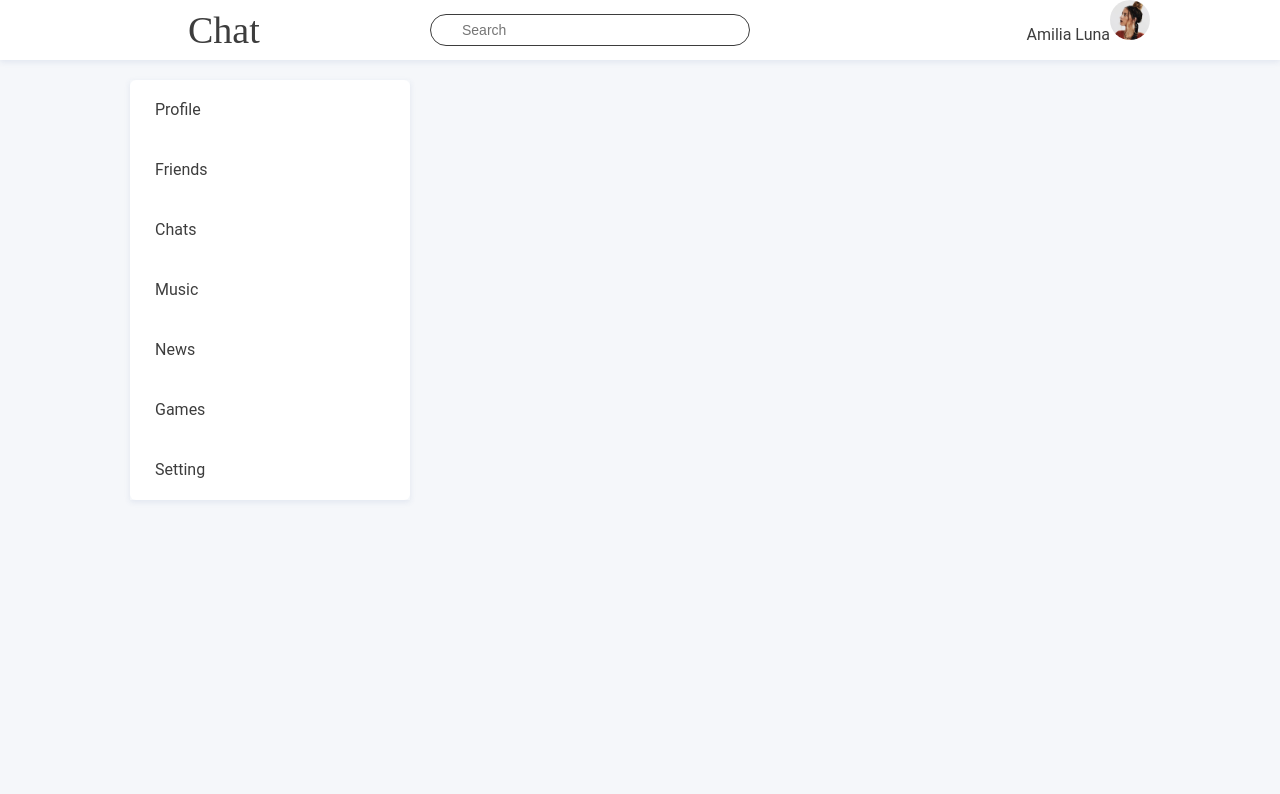
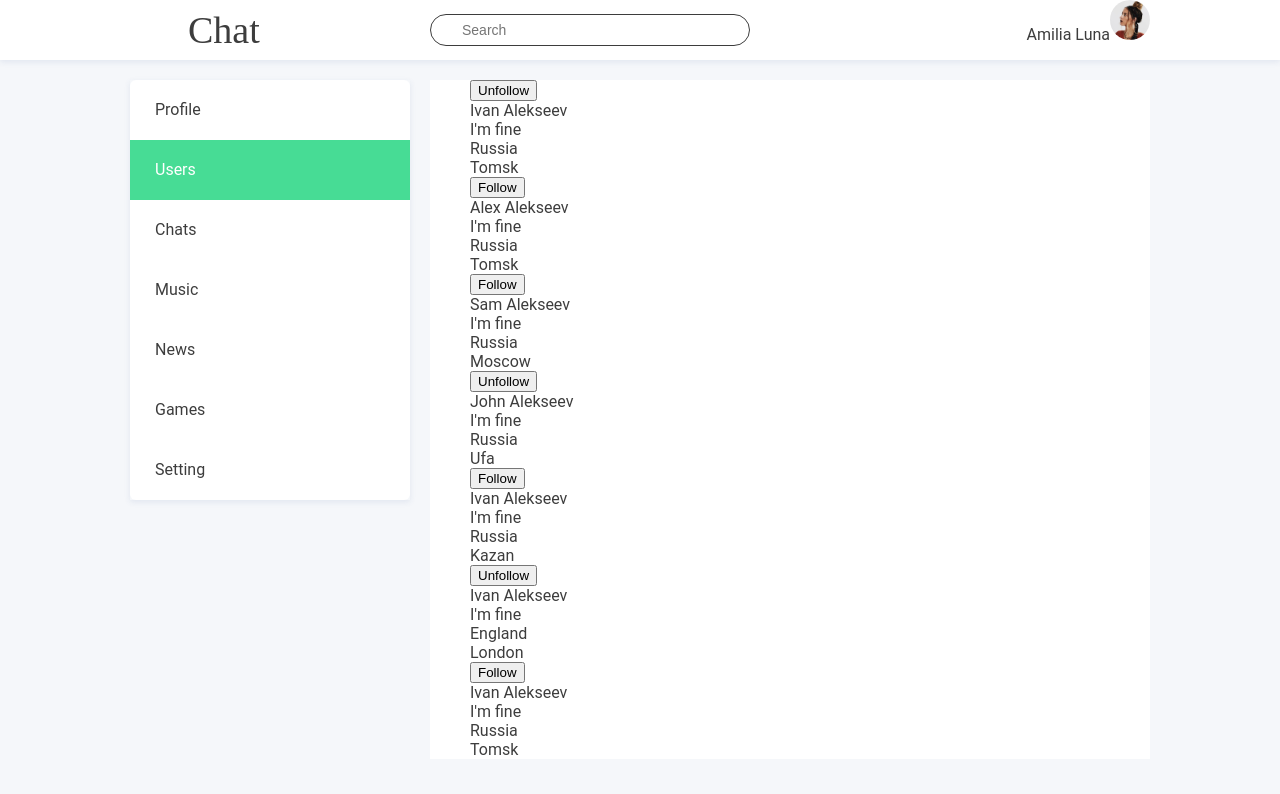
Before and after one commit to Lazzzlooo/my-app, a React (Create React App) app: page /users in a window 1280 px wide. Shown: the top 794 px of the page. Built offline with nearby package versions, Linux system fonts and the light colour scheme.

Commit message:
создание компоненты users, отрисовка списка пользователей

```diff
--- a/src/App.js
+++ b/src/App.js
@@ -6,6 +6,7 @@ import Sidemenu from "./components/Sidemenu/Sidemenu";
 import Profile from "./components/Profile/Profile";
 import Chats from "./components/Chats/Chats";
 import Posts from "./components/Posts/Posts";
+import UsersContainer from './components/Users/UsersContainer';
 
 
 function App(props) {
@@ -17,9 +18,10 @@ function App(props) {
         <ul className="box">
           <li className="box__item"><Sidemenu/></li>
           <li className="box__item">
+            <Route path='/profile' render={() => <Profile store={props.store}/>}/>
+            <Route path='/users' render={() => <UsersContainer />}/>
             <Route path='/chats' render={() => <Chats store={props.store}/>}/>
-            <Route path='/profile' render={() => <Profile store={props.store}/>}/>
-            <Route path='/feed' render={() => <Posts store={props.store}/>}/>
+            <div id='post'><Route  path='/feed' render={() => <Posts store={props.store}/>}/></div>
           </li>
         </ul>
 
--- a/src/App.scss
+++ b/src/App.scss
@@ -34,6 +34,15 @@ a {
   width: 720px;
   margin-bottom: 20px;
 
+  section {
+    background-color: #fff;
+  }
+
+  #post {
+    section {
+      background-color: transparent;
+    }
+  }
 
   &:first-child {
 
@@ -42,11 +51,3 @@ a {
     height: 100%;
   }
 }
-
-.box-profile {
-
-  li {
-    margin-bottom: 20px;
-
-  }
-}
--- a/src/components/Chats/Chats.jsx
+++ b/src/components/Chats/Chats.jsx
@@ -14,7 +14,7 @@ const Chats = (props) => {
     message={message.message} id={message.id}/></li>)
 
   return (
-    <div className={s.chats}>
+    <section className={s.chats}>
       <ul className={s.list}>
         <li className={s.item}><SearchForm/></li>
         {dialogElements}
@@ -27,7 +27,7 @@ const Chats = (props) => {
           <MessageFormContainer />
         </div>
       </div>
-    </div>
+    </section>
   )
 }
 
--- a/src/components/Chats/MessageForm/MessageForm.jsx
+++ b/src/components/Chats/MessageForm/MessageForm.jsx
@@ -3,7 +3,6 @@ import s from './MessageForm.module.scss';
 import IconAdd from "./Icons/IconAdd";
 import IconSend from "./Icons/IconSend";
 import TextareaAutosize from "react-autosize-textarea";
-
 
 const MessageForm = (props) => {
 // debugger;
--- a/src/components/Posts/Posts.jsx
+++ b/src/components/Posts/Posts.jsx
@@ -10,14 +10,14 @@ const Posts = (props) => {
     <Post id={post.id} postText={post.postText} likes={post.likes}
           comments={post.comments} shared={post.shared}/></li>)
   return (
-    <div>
+    <section>
       <div className={s.form}>
         <PostFormContainer/>
       </div>
       <ul className={s.list}>
         {postElements}
       </ul>
-    </div>
+    </section>
   );
 }
 
--- a/src/components/Profile/Profile.jsx
+++ b/src/components/Profile/Profile.jsx
@@ -6,7 +6,7 @@ import ProfileDescription from "./ProfileDescription/ProfileDescription";
 const Profile = (props) => {
   let state = props.store.getState().profilePage.user;
   return (
-    <div className={s.profile}>
+    <section className={s.profile}>
       <ul className={s.list}>
         <li className={s.item}>
           <ProfileCard firstName={state.firstName} lastName={state.lastName} job={state.job}/>
@@ -16,7 +16,7 @@ const Profile = (props) => {
                               website={state.website} isOnline={state.isOnline}/>
         </li>
       </ul>
-    </div>
+    </section>
   );
 }
 
--- a/src/components/Sidemenu/Sidemenu.jsx
+++ b/src/components/Sidemenu/Sidemenu.jsx
@@ -10,7 +10,7 @@ const Sidemenu = () => {
                     <NavLink to='/profile' activeClassName={s.active} className={s.link}>Profile</NavLink>
                 </li>
                 <li className={s.item}>
-                    <NavLink to='/friends' activeClassName={s.active} className={s.link}>Friends</NavLink>
+                    <NavLink to='/users' activeClassName={s.active} className={s.link}>Users</NavLink>
                 </li>
                 <li className={s.item}>
                     <NavLink to='/chats' activeClassName={s.active} className={s.link}>Chats</NavLink>
--- /dev/null
+++ b/src/components/Users/Users.jsx
@@ -0,0 +1,33 @@
+import React from 'react';
+import s from './Users.module.scss';
+
+
+const Users = (props) => {
+
+debugger;
+  return (
+    <section className={s.users}>
+      <ul>
+        {props.users.map(u => <div key={u.id}>
+          <span>
+            <div>
+            </div>
+            <div><button onClick={() => {props.toggleFollow(u.id)}}>{u.followed? 'Unfollow' : 'Follow'}</button></div>
+          </span>
+          <span>
+            <span>
+              <div>{u.firstName} {u.lastName}</div>
+              <div>{u.status}</div>
+            </span>
+            <span>
+              <div>{u.location.country}</div><div>{u.location.city}</div>
+            </span>
+          </span>
+        </div>)}
+
+      </ul>
+    </section>
+  )
+}
+
+export default Users;
--- /dev/null
+++ b/src/components/Users/UsersContainer.jsx
@@ -0,0 +1,23 @@
+import Users from './Users';
+import {connect} from 'react-redux';
+import {setUsersAC, toggleFollowAC} from '../../redux/users-reducer';
+
+let mapStateToProps = (state) => {
+  return {
+    users: state.usersPage.users
+  }
+}
+let mapDispatchToProps = (dispatch) => {
+  return {
+    toggleFollow: (userId) => {
+      dispatch(toggleFollowAC(userId))
+    },
+    setUsers: (users) => {
+      dispatch(setUsersAC(users))
+    },
+
+  }
+}
+
+
+export default connect(mapStateToProps, mapDispatchToProps)(Users);
--- a/src/redux/redux-store.js
+++ b/src/redux/redux-store.js
@@ -2,11 +2,13 @@ import {combineReducers, createStore} from "redux";
 import dialogsReducer from "./dialog-reducer";
 import profileReducer from "./profile-reducer";
 import newsReducer from "./news-reducer";
+import usersReducer from './users-reducer';
 
 let reducers = combineReducers({
   dialogsPage: dialogsReducer,
   profilePage: profileReducer,
-  newsPage: newsReducer
+  newsPage: newsReducer,
+  usersPage: usersReducer
 });
 
 let store = createStore(reducers);
--- /dev/null
+++ b/src/redux/users-reducer.js
@@ -0,0 +1,91 @@
+const TOGGLE_FOLLOW = 'TOGGLE-FOLLOW';
+const SET_USERS = 'SET-USERS';
+
+
+let initialState = {
+  users: [
+    {
+      id: 1,
+      followed: true,
+      firstName: 'Ivan',
+      lastName: 'Alekseev',
+      location: {country: 'Russia', city: 'Tomsk'},
+      status: 'I\'m fine'
+    },
+    {
+      id: 2,
+      followed: false,
+      firstName: 'Alex',
+      lastName: 'Alekseev',
+      location: {country: 'Russia', city: 'Tomsk'},
+      status: 'I\'m fine'
+    },
+    {
+      id: 3,
+      followed: false,
+      firstName: 'Sam',
+      lastName: 'Alekseev',
+      location: {country: 'Russia', city: 'Moscow'},
+      status: 'I\'m fine'
+    },
+    {
+      id: 4,
+      followed: true,
+      firstName: 'John',
+      lastName: 'Alekseev',
+      location: {country: 'Russia', city: 'Ufa'},
+      status: 'I\'m fine'
+    },
+    {
+      id: 5,
+      followed: false,
+      firstName: 'Ivan',
+      lastName: 'Alekseev',
+      location: {country: 'Russia', city: 'Kazan'},
+      status: 'I\'m fine'
+    },
+    {
+      id: 6,
+      followed: true,
+      firstName: 'Ivan',
+      lastName: 'Alekseev',
+      location: {country: 'England', city: 'London'},
+      status: 'I\'m fine'
+    },
+    {
+      id: 7,
+      followed: false,
+      firstName: 'Ivan',
+      lastName: 'Alekseev',
+      location: {country: 'Russia', city: 'Tomsk'},
+      status: 'I\'m fine'
+    }
+  ]
+}
+
+const usersReducer = (state = initialState, action) => {
+  switch (action.type) {
+    case TOGGLE_FOLLOW:
+      return {
+        ...state,
+        users: state.users.map(u => {
+          if (u.id === action.userId) {
+            return {...u, followed: !u.followed};
+          }
+          return u;
+        })
+      }
+
+    case SET_USERS:
+      return {...state, users: [...state.users, ...action.users]}
+
+
+    default:
+      return state
+  }
+}
+
+export const toggleFollowAC = (userId) => ({type: TOGGLE_FOLLOW, userId});
+export const setUsersAC = (users) => ({type: SET_USERS, users});
+
+export default usersReducer;
```
Also changed, not shown: src/components/Users/Users.module.scss (added).
